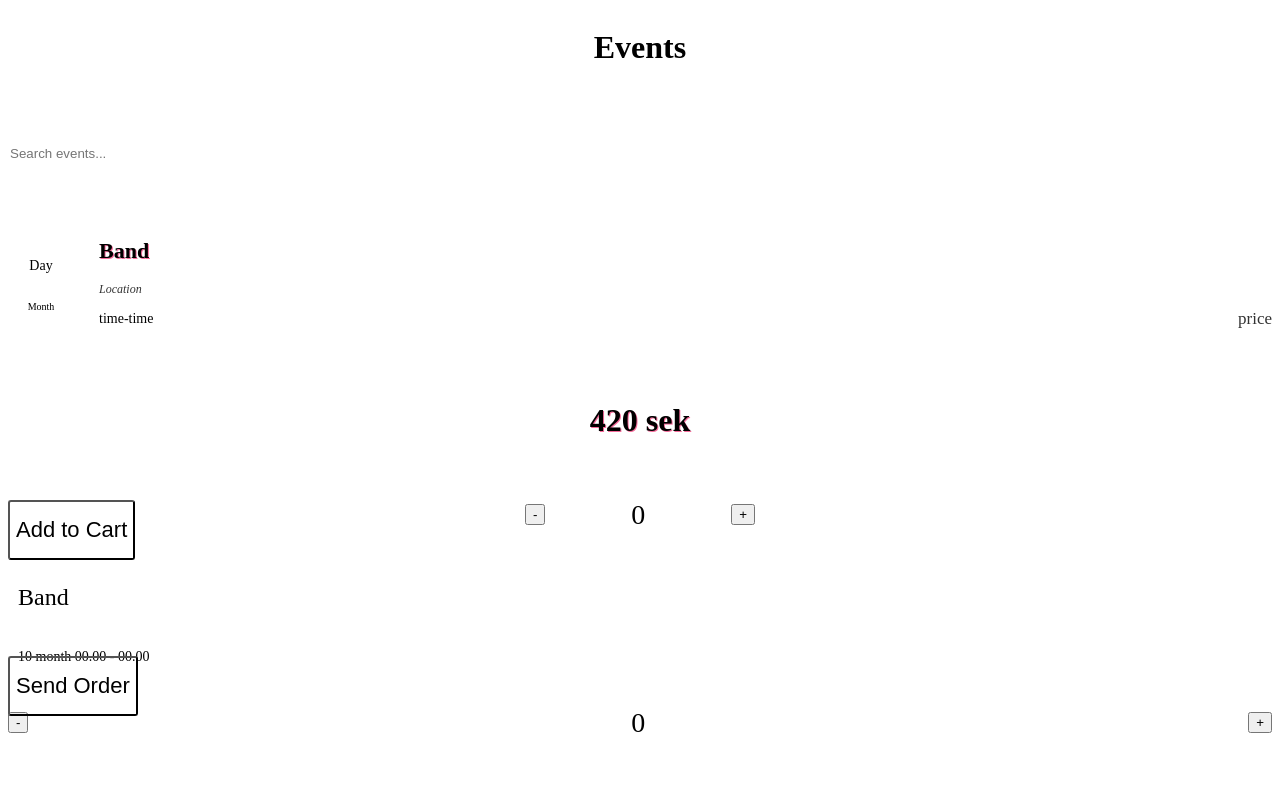
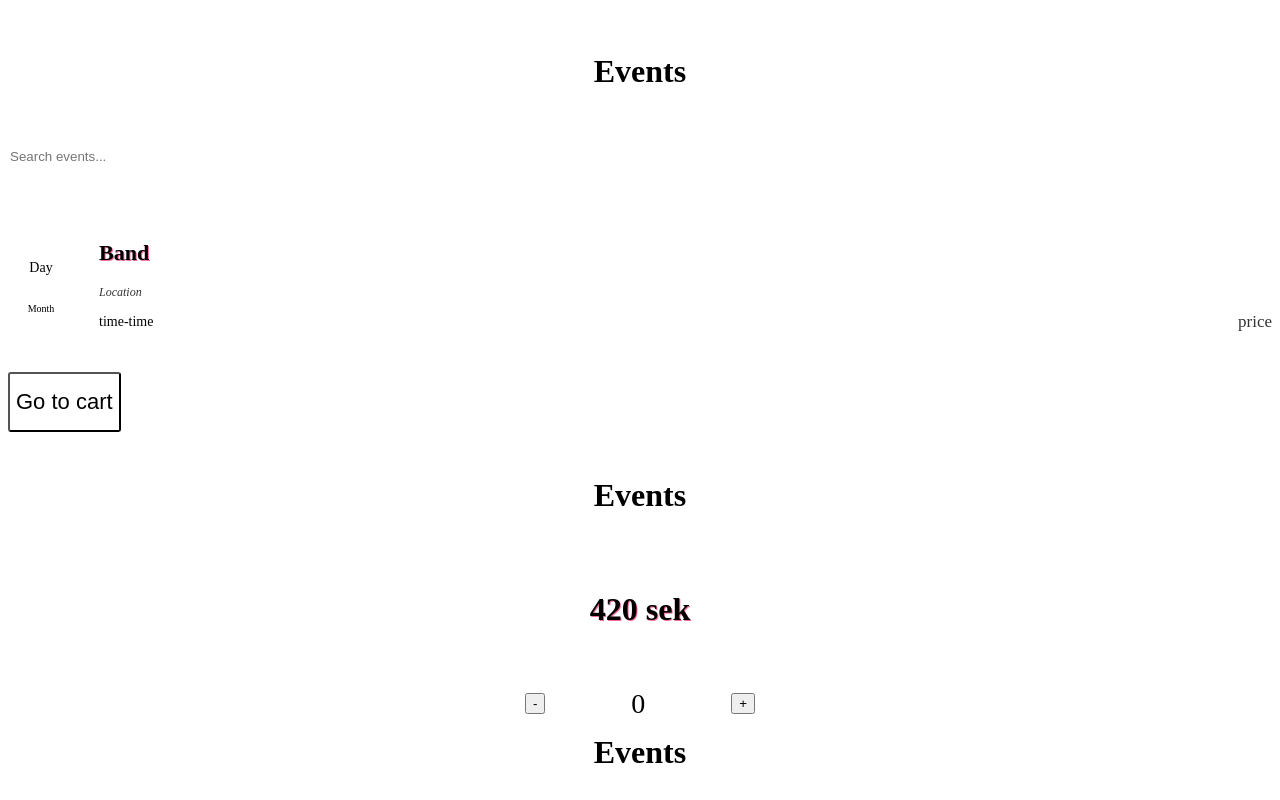
Before and after one commit to isakskold/where-its-at, a React (Vite) app in the folder vite-project/: page /events in a window 1280 px wide. Shown: the top 800 px of the page. Built offline with nearby package versions, Linux system fonts and the light colour scheme; the HTML template or start-up script is replaced by a standard one.

Commit message:
Structured the code so the events components conditionally renders the page content

```diff
--- a/vite-project/src/GlobalStyles.js
+++ b/vite-project/src/GlobalStyles.js
@@ -69,8 +69,11 @@ const GlobalStyles = createGlobalStyle`
     --box-shadow-PB: 1px 1px 0px 0px #000000;
     --box-shadow-WP: 1px 1px 0px 0px #F56B9A;
 
+
+    max-width: 500px;
     padding-left: 30px;
     padding-right: 30px;
+    margin: auto auto auto auto;
 
   }
 `;
--- a/vite-project/src/components/greenBtn/GreenBtn.jsx
+++ b/vite-project/src/components/greenBtn/GreenBtn.jsx
@@ -11,7 +11,7 @@ const StyledGreenBtn = styled.button`
 const GreenBtn = ({ initialData }) => {
   return (
     <StyledGreenBtn>
-      {initialData === "addToCart" && <span>Add to Cart</span>}
+      {initialData === "addToCart" && <span>Go to cart</span>}
       {initialData === "sendOrder" && <span>Send Order</span>}
     </StyledGreenBtn>
   );
--- a/vite-project/src/pages/ComponentDevelopment.jsx
+++ b/vite-project/src/pages/ComponentDevelopment.jsx
@@ -1,4 +1,3 @@
-import Event from "./event/Event";
 import Events from "./events/Events";
 import Order from "./order/Order";
 
@@ -8,7 +7,8 @@ const ComponentDevelopment = () => {
   return (
     <>
       <Events />
-      <Event />
+      <Events initialData={"singleEvent"} />
+      <Events initialData={"allSelectedEvents"} />
       <Order />
     </>
   );
--- a/vite-project/src/pages/event/Event.jsx
+++ /dev/null
@@ -1,14 +0,0 @@
-import React from "react";
-import Counter from "../../components/counter/Counter";
-import GreenBtn from "../../components/greenBtn/GreenBtn";
-
-const Event = () => {
-  return (
-    <>
-      <Counter initialData={"Money"} />
-      <GreenBtn initialData={"addToCart"} />
-    </>
-  );
-};
-
-export default Event;
--- a/vite-project/src/pages/events/Events.jsx
+++ b/vite-project/src/pages/events/Events.jsx
@@ -1,6 +1,8 @@
 import React from "react";
 import EventItem from "../../components/eventItem/EventItem";
 import styled from "styled-components";
+import Counter from "../../components/counter/Counter";
+import GreenBtn from "../../components/greenBtn/GreenBtn";
 
 const StyledHeader = styled.header`
   display: flex;
@@ -9,7 +11,6 @@ const StyledHeader = styled.header`
 `;
 
 const SearchForm = styled.form`
-  margin-top: 45px;
   margin-bottom: 45px;
   min-width: 100%;
 `;
@@ -24,10 +25,33 @@ const SearchInput = styled.input`
   border-radius: 3px;
 `;
 
-const StyledH1 = styled.h1``;
+const StyledH1 = styled.h1`
+  margin-top: 45px;
+  margin-bottom: 45px;
+`;
 
-const Events = () => {
+const Events = ({ initialData }) => {
   return (
+    <>
+      {initialData === "singleEvent" && (
+        <>
+          <StyledHeader>
+            <StyledH1 className="StyledH1">Events</StyledH1>
+          </StyledHeader>
+
+          <Counter initialData={"Money"} />
+        </>
+      )}
+      {initialData === "allSelectedEvents" && (
+        <>
+          <StyledHeader>
+            <StyledH1 className="StyledH1">Events</StyledH1>
+          </StyledHeader>
+          <Counter initialData={"Info"} />
+          <GreenBtn initialData={"sendOrder"} />
+        </>
+      )}
+      {!initialData && (
         <>
           <StyledHeader>
             <StyledH1 className="StyledH1">Events</StyledH1>
@@ -37,6 +61,9 @@ const Events = () => {
           </StyledHeader>
 
           <EventItem />
+          <GreenBtn initialData={"addToCart"} />
+        </>
+      )}
     </>
   );
 };
--- a/vite-project/src/pages/order/Order.jsx
+++ b/vite-project/src/pages/order/Order.jsx
@@ -1,14 +1,7 @@
 import React from "react";
-import Counter from "../../components/counter/Counter";
-import GreenBtn from "../../components/greenBtn/GreenBtn";
 
 const Order = () => {
-  return (
-    <>
-      <Counter initialData={"Info"} />
-      <GreenBtn initialData={"sendOrder"} />
-    </>
-  );
+  return <></>;
 };
 
 export default Order;
```
Lines whose indentation alone changed are shown as unchanged.
